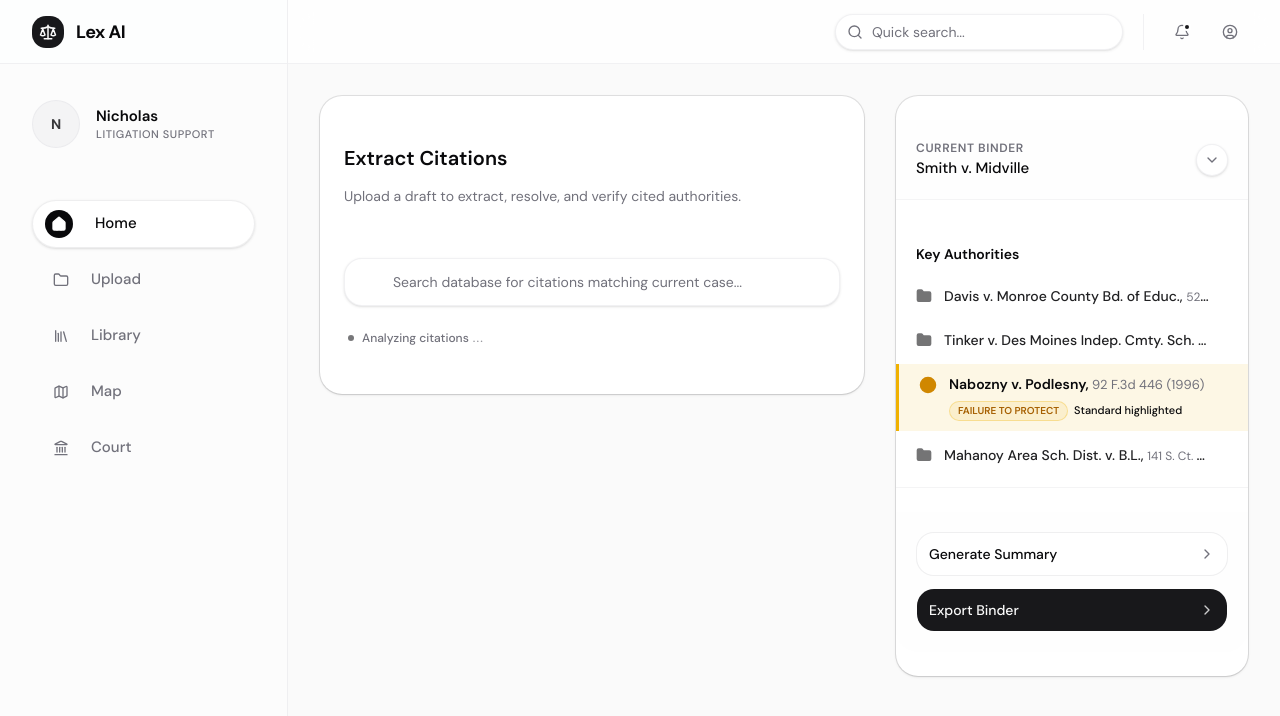
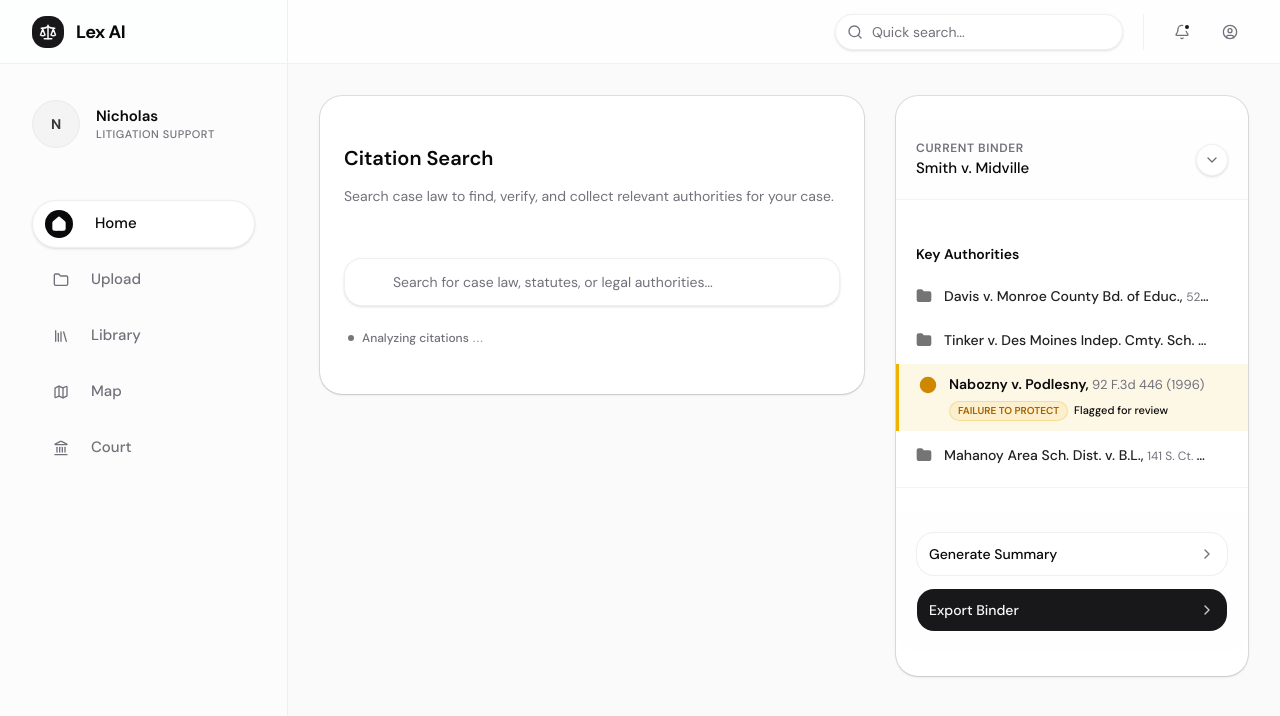
Before and after one commit to N-Look/legal, a Next.js app: page /dashboard in a window 1280 px wide. Shown: the top 716 px of the page. Built offline with nearby package versions, Linux system fonts and the light colour scheme.

Commit message:
minor fixes

```diff
--- a/app/dashboard/page.tsx
+++ b/app/dashboard/page.tsx
@@ -114,9 +114,9 @@ export default function DashboardPage() {
             <section className="xl:col-span-6 flex flex-col gap-6">
                 <Card className="shadow-sm border-border/50 rounded-2xl overflow-hidden bg-background">
                     <CardHeader className="pb-5 pt-6 px-6">
-                        <CardTitle className="text-xl font-semibold">Extract Citations</CardTitle>
+                        <CardTitle className="text-xl font-semibold">Citation Search</CardTitle>
                         <CardDescription className="pt-1.5 text-sm">
-                            Upload a draft to extract, resolve, and verify cited authorities.
+                            Search case law to find, verify, and collect relevant authorities for your case.
                         </CardDescription>
                     </CardHeader>
                     <CardContent className="space-y-5 px-6 pb-6 pt-2">
@@ -126,7 +126,7 @@ export default function DashboardPage() {
                                 type="text"
                                 value={query}
                                 onChange={(e) => setQuery(e.target.value)}
-                                placeholder="Search database for citations matching current case..."
+                                placeholder="Search for case law, statutes, or legal authorities..."
                                 className="pl-12 bg-background shadow-sm border-border/50 h-12 text-base rounded-xl relative z-10"
                             />
                         </form>
@@ -140,7 +140,7 @@ export default function DashboardPage() {
                             {step === "searching" ? (
                                 <>
                                     <Loader2 className="w-3.5 h-3.5 mr-2 animate-spin text-primary" />
-                                    Searching knowledge base
+                                    Searching case law
                                     <span className="ml-1 tracking-widest animate-pulse">...</span>
                                 </>
                             ) : (
@@ -335,7 +335,7 @@ export default function DashboardPage() {
                                                     <Badge variant="outline" className="h-5 text-[10px] font-semibold border-yellow-500/30 text-yellow-700 dark:text-yellow-400 bg-yellow-500/10 rounded-sm">
                                                         {c.passage}
                                                     </Badge>
-                                                    <p className="text-[11px] text-foreground font-medium">Standard highlighted</p>
+                                                    <p className="text-[11px] text-foreground font-medium">Flagged for review</p>
                                                 </div>
                                             )}
                                         </div>
--- a/app/page.tsx
+++ b/app/page.tsx
@@ -74,7 +74,7 @@ export default function LandingPage() {
         { title: "Smart PDF Viewer", desc: "View documents with text-layer highlighting. Click a quoted passage and jump straight to it in the PDF.", icon: Eye },
         { title: "Client/Matter Scoping", desc: "Organize documents by client and matter. Data stays strictly separated across engagements.", icon: Users },
         { title: "AI-Powered Indexing", desc: "Every uploaded document is automatically processed and indexed, making it instantly searchable and chat-ready.", icon: Brain },
-        { title: "Authority Binder Export", desc: "Build curated binders of key authorities and export structured, audit-ready JSON packs.", icon: FolderOpen },
+        { title: "Authority Binder Export", desc: "Build curated binders of key authorities and export structured, court-ready authority bundles.", icon: FolderOpen },
         { title: "Full Audit Trail", desc: "Complete provenance tracking. Know exactly when documents were uploaded, processed, and referenced.", icon: History }
     ];
 
@@ -392,7 +392,7 @@ export default function LandingPage() {
                                 </div>
                                 <div>
                                     <h4 className="font-semibold">Authority Binder Packs</h4>
-                                    <p className="text-muted-foreground text-sm">Curated, exportable JSON packs of verified citations with key passages and source metadata.</p>
+                                    <p className="text-muted-foreground text-sm">Curated, exportable bundles of verified citations with key passages and source details.</p>
                                 </div>
                             </div>
                             <div className="flex items-start gap-4">
--- a/components/documents/upload-form.tsx
+++ b/components/documents/upload-form.tsx
@@ -101,7 +101,7 @@ export function UploadForm() {
           Upload Document
         </h1>
         <p className="text-lg text-muted-foreground max-w-xl mx-auto">
-          Upload a file or paste text, add metadata, and index for RAG search.
+          Upload a file or paste text, tag it with case details, and make it searchable.
         </p>
       </div>
 
```
